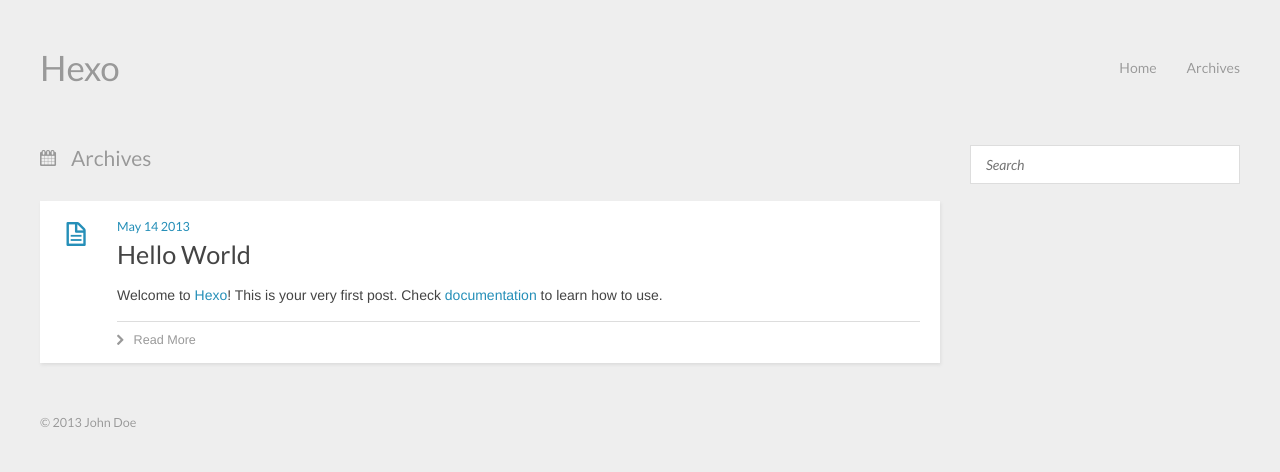
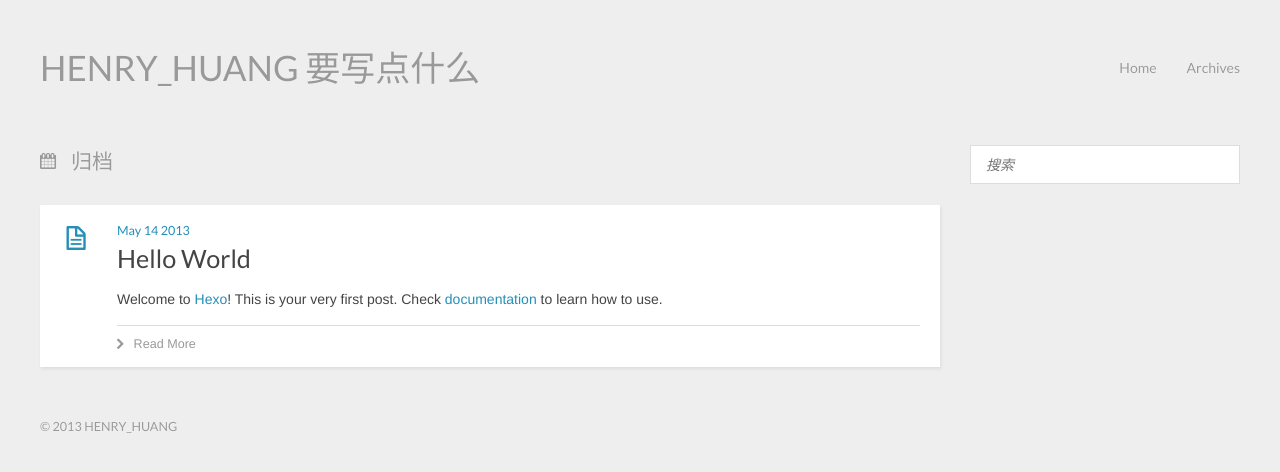
Before and after one commit to henryhuang/hexo, a plain HTML site: page archives/index.html in a window 1280 px wide. Drawn offline with nearby package versions, Linux system fonts and the light colour scheme.

Commit message:
Site updated: Tue May 14 2013 08:46:04 GMT+0800 (CST)

```diff
--- a/archives/index.html
+++ b/archives/index.html
@@ -3,21 +3,21 @@
 <head>
   <meta charset="utf-8">
 
-  <title>Archives | Hexo</title>
-  <meta name="author" content="John Doe">
+  <title>归档 | HENRY_HUANG 要写点什么</title>
+  <meta name="author" content="HENRY_HUANG">
 
 
   <meta name="viewport" content="width=device-width, initial-scale=1, maximum-scale=1">
 
 
-  <meta property="og:site_name" content="Hexo"/>
+  <meta property="og:site_name" content="HENRY_HUANG 要写点什么"/>
 
 
     <meta property="og:image" content="undefined"/>
 
 
   <link href="/favicon.png" rel="icon">
-  <link rel="alternate" href="/atom.xml" title="Hexo" type="application/atom+xml">
+  <link rel="alternate" href="/atom.xml" title="HENRY_HUANG 要写点什么" type="application/atom+xml">
   <link rel="stylesheet" href="/css/style.css" media="screen" type="text/css">
   <!--[if lt IE 9]><script src="//html5shiv.googlecode.com/svn/trunk/html5.js"></script><![endif]-->
   <script src="//ajax.googleapis.com/ajax/libs/jquery/1.8/jquery.min.js"></script>
@@ -27,7 +27,7 @@
 
 <body>
   <header id="header" class="inner"><div class="alignleft">
-  <h1><a href="/">Hexo</a></h1>
+  <h1><a href="/">HENRY_HUANG 要写点什么</a></h1>
   <h2><a href="/"></a></h2>
 </div>
 <nav id="main-nav" class="alignright">
@@ -43,7 +43,7 @@
 <div class="clearfix"></div></header>
   <div id="content" class="inner">
     <div id="main-col" class="alignleft"><div id="wrapper">
-<h2 class="archive-title">Archives</h2>
+<h2 class="archive-title">归档</h2>
 
 
 
@@ -93,8 +93,8 @@
     <aside id="sidebar" class="alignright">
   <div class="search">
   <form action="//google.com/search" method="get" accept-charset="utf-8">
-    <input type="search" name="q" results="0" placeholder="Search">
-    <input type="hidden" name="q" value="site:yoursite.com">
+    <input type="search" name="q" results="0" placeholder="搜索">
+    <input type="hidden" name="q" value="site:cnhalo.info/hexo">
   </form>
 </div>
 
@@ -109,7 +109,7 @@
   </div>
   <footer id="footer" class="inner"><div class="alignleft">
 
-  &copy; 2013 John Doe
+  &copy; 2013 HENRY_HUANG
 
 </div>
 <div class="clearfix"></div></footer>
```
Also changed, not shown: 2013/05/14/hello-world/index.html (+8 -8 lines), archives/2013/05/index.html (+8 -8 lines), archives/2013/index.html (+8 -8 lines), index.html (+8 -8 lines).
